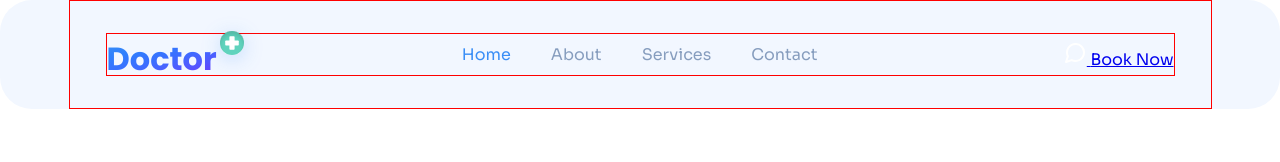
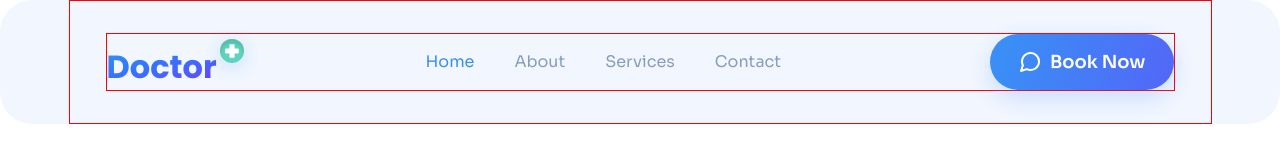
Before and after one commit to Yasi499/git-reset, a plain HTML site: page index.html in a window 1280 px wide. Drawn offline with Linux system fonts and the light colour scheme.

Commit message:
laid out the book now button

```diff
--- a/static/styles/styles.css
+++ b/static/styles/styles.css
@@ -75,3 +75,21 @@ img {
     color: #3A8EF6;
     opacity: 1;
 }
+
+.header-button {
+    display: flex;
+    align-items: center;
+    gap: 8px;
+    padding: 16px 28px;
+    border-radius: 100px;
+    background: linear-gradient(109deg, #3A8EF6 10.84%, #6F3AFA 196.74%);
+    box-shadow: 0px 8px 23px rgba(65, 132, 247, 0.24);
+    color: #FFFFFF;
+    font-size: 18px;
+    font-weight: 600;
+    text-decoration: none;
+}
+.header-button img {
+    width: 24px;
+    height: 24px;
+}
```
